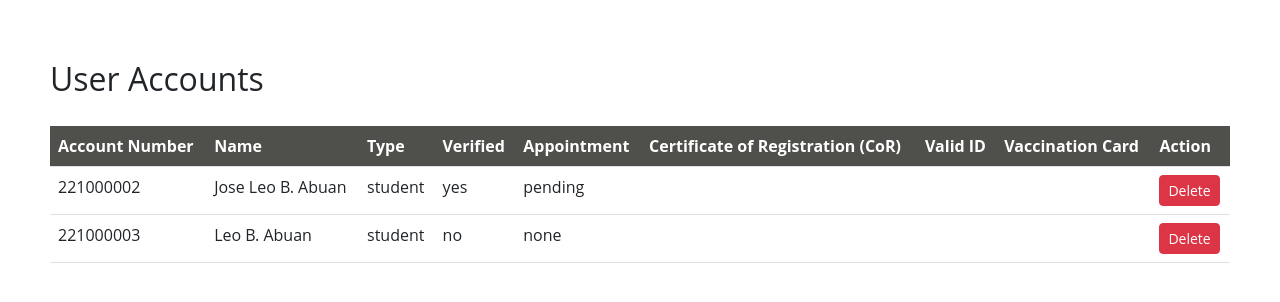
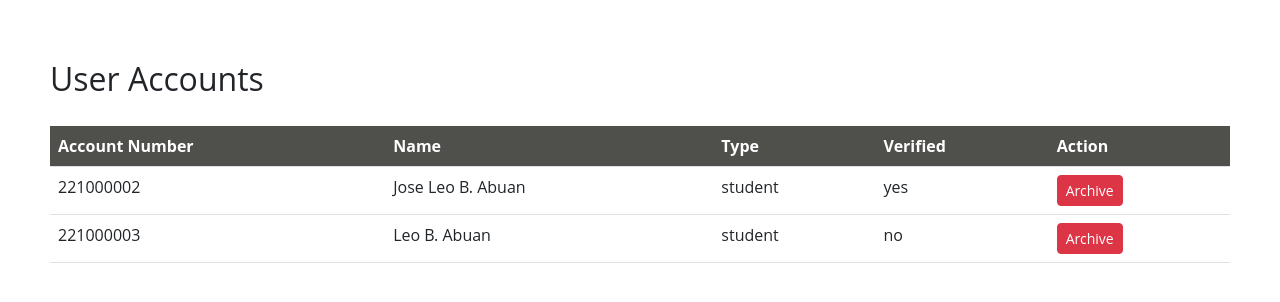
Before and after one commit to joseleoabuanjr/Gatepass, a PHP site: page /Gatepass/admin.php in a window 1280 px wide. Shown: the part 50-352 px from the top of the page. Run offline with PHP 8.4, Linux system fonts and the light colour scheme; data comes from the database, SQL or seed files in the repository.

Commit message:
intial commit

```diff
--- a/css/landingx.css
+++ b/css/landingx.css
@@ -4,7 +4,6 @@
 .msg{
     color: rgb(221, 5, 5);
 }
-
 .lgcontain--hidden{
     display: none;
 }
--- a/includes/profile.php
+++ b/includes/profile.php
@@ -36,5 +36,4 @@
 	else{
 		echo "<script>alert(Error)</script>";
 	}
-	print json_encode($type);
 ?>
--- a/includes/register.php
+++ b/includes/register.php
@@ -1,4 +1,4 @@
-<div class="studentcon" id="student1">
+<div class="studentcon--hidden" id="student1">
 	<div class="d-flex justify-content-center align-items-center" style="height: 100%;margin-bottom:60px;">
 		<form id="f1" method="post" action="function/toRegister.php?id=1" onsubmit="return tocheck1()" enctype="multipart/form-data" style="width: 400px; ">
 			<h1 style="margin-bottom: 20px;">Student registration</h1>
--- a/includes/table1.php
+++ b/includes/table1.php
@@ -10,10 +10,6 @@
                 <th>Name</th>
                 <th>Type</th>
                 <th>Verified</th>
-                <th>Appointment</th>
-                <th>Certificate of Registration (CoR)</th>
-                <th>Valid ID</th>
-                <th>Vaccination Card</th>
                 <th>Action</th>
             </tr>
         </thead>
@@ -42,70 +38,9 @@
                             <td>".$row["first"]." ".$row["middle"].". ".$row["last"]."</td>
                             <td>".$row["type"]."</td>
                             <td>".$row["verified"]."</td>
-                            <td>".$req."</td>
                     ");
-                if($row["type"] == "student"){
-                    if($cor == "" || NULL && $vax == "" || NULL){
-                        echo ("
-                            <td></td><td></td><td></td>
-                        ");
-                    }
-                    else{
-                        if($cor == "" || NULL && !($vax == "" || NULL) ){
-                            echo ("
-                                <td></td>
-                                <td></td>
-                                <td><a class='btn btn-secondary' href='viewvax.php?id=".$row["acc_no"]."'>View</a></td>
-                            ");
-                        }
-                        else if($vax == "" || NULL && !($cor== "" || NULL)){
-                            echo ("
-                                <td><a class='btn btn-secondary' href='viewcor.php?id=".$row["acc_no"]."'>View</a></td>
-                                <td></td>
-                                <td></td>
-                            ");
-                        }
-                        else{
-                            echo ("
-                                <td><a class='btn btn-secondary' href='viewcor.php?id=".$row["acc_no"]."'>View</a></td>
-                                <td></td>
-                                <td><a class='btn btn-secondary' href='viewvax.php?id=".$row["acc_no"]."'>View</a></td>
-                            ");
-                        }
-                    }
-                }
-                else if($row["type"] == "employee" || "visitor"){
-                    if($v_id == "" || NULL && $vax == "" || NULL){
-                        echo ("
-                            <td></td><td></td><td></td>
-                        ");
-                    }
-                    else{
-                        if($v_id == "" || NULL && !($vax == "" || NULL) ){
-                            echo ("
-                                <td></td>
-                                <td></td>
-                                <td><a class='btn btn-secondary' href='viewvax.php?id=".$row["acc_no"]."'>View</a></td>
-                            ");
-                        }
-                        else if($vax == "" || NULL && !($v_id == "" || NULL)){
-                            echo ("
-                                <td></td>
-                                <td><a class='btn btn-secondary' href='view_vid.php?id=".$row["acc_no"]."'>View</a></td>
-                                <td></td>
-                            ");
-                        }
-                        else{
-                            echo ("
-                                <td></td>
-                                <td><a class='btn btn-secondary' href='view_vid.php?id=".$row["acc_no"]."'>View</a></td>
-                                <td><a class='btn btn-secondary' href='viewvax.php?id=".$row["acc_no"]."'>View</a></td>
-                            ");
-                        }
-                    }
-                }
                 echo "<td>
-                        <a class='btn btn-danger btn-sm' href='function/toUserdel.php?id=".$row['acc_no']."'>Delete</a>
+                        <a class='btn btn-danger btn-sm' href='function/toUserdel.php?id=".$row['acc_no']."'>Archive</a>
                     </td>
                 </tr>";
 
--- a/includes/table2.php
+++ b/includes/table2.php
@@ -47,21 +47,21 @@
                             echo ("
                                 <td></td>
                                 <td></td>
-                                <td><a class='btn btn-secondary' href='viewvax.php?id=".$row["acc_no"]."'>View</a></td>
+                                <td><a class='btn btn-secondary' target='_blank' href='viewvax.php?id=".$row["acc_no"]."'>View</a></td>
                             ");
                         }
                         else if($vax == "" || NULL && !($cor== "" || NULL)){
                             echo ("
-                                <td><a class='btn btn-secondary' href='viewcor.php?id=".$row["acc_no"]."'>View</a></td>
+                                <td><a class='btn btn-secondary' target='_blank' href='viewcor.php?id=".$row["acc_no"]."'>View</a></td>
                                 <td></td>
                                 <td></td>
                             ");
                         }
                         else{
                             echo ("
-                                <td><a class='btn btn-secondary' href='viewcor.php?id=".$row["acc_no"]."'>View</a></td>
+                                <td><a class='btn btn-secondary' target='_blank' href='viewcor.php?id=".$row["acc_no"]."'>View</a></td>
                                 <td></td>
-                                <td><a class='btn btn-secondary' href='viewvax.php?id=".$row["acc_no"]."'>View</a></td>
+                                <td><a class='btn btn-secondary' target='_blank' href='viewvax.php?id=".$row["acc_no"]."'>View</a></td>
                             ");
                         }
                     }
@@ -77,28 +77,28 @@
                             echo ("
                                 <td></td>
                                 <td></td>
-                                <td><a class='btn btn-secondary' href='viewvax.php?id=".$row["acc_no"]."'>View</a></td>
+                                <td><a class='btn btn-secondary' target='_blank' href='viewvax.php?id=".$row["acc_no"]."'>View</a></td>
                             ");
                         }
                         else if($vax == "" || NULL && !($v_id == "" || NULL)){
                             echo ("
                                 <td></td>
-                                <td><a class='btn btn-secondary' href='view_vid.php?id=".$row["acc_no"]."'>View</a></td>
+                                <td><a class='btn btn-secondary' target='_blank' href='view_vid.php?id=".$row["acc_no"]."'>View</a></td>
                                 <td></td>
                             ");
                         }
                         else{
                             echo ("
                                 <td></td>
-                                <td><a class='btn btn-secondary' href='view_vid.php?id=".$row["acc_no"]."'>View</a></td>
-                                <td><a class='btn btn-secondary' href='viewvax.php?id=".$row["acc_no"]."'>View</a></td>
+                                <td><a class='btn btn-secondary' target='_blank' href='view_vid.php?id=".$row["acc_no"]."'>View</a></td>
+                                <td><a class='btn btn-secondary' target='_blank' href='viewvax.php?id=".$row["acc_no"]."'>View</a></td>
                             ");
                         }
                     }
                 }
                 echo "<td>
                         <a class='btn btn-primary btn-sm' href='function/tofv_Approve.php?id=".$row['acc_no']."'>Approve</a>
-                        <a class='btn btn-danger btn-sm' href='function/tofv_Denied.php?id=".$row['acc_no']."'>Denied</a>
+                        <a class='btn btn-danger btn-sm' href='function/tofv_Denied.php?id=".$row['acc_no']."'>Deny</a>
                     </td>
                 </tr>";
 
--- a/landing-page.php
+++ b/landing-page.php
@@ -43,7 +43,7 @@
     </div>
 
 
-    <div class="regcontain" id="register1">
+    <div class="regcontain--hidden" id="register1">
         <div class="actionBtn">
             <div class="actionBtns">
                 <button class="actionBtn studentBtn" id="studentBtn"> STUDENT</button>
--- a/view_vid.php
+++ b/view_vid.php
@@ -18,7 +18,7 @@ if (mysqli_num_rows($result) > 0)
 			header("refresh: 2; url=index.php");
 		}
 		else{
-			echo '<embed type="application/pdf" src="files/'.$vid.'" width="100%" height="100%">'; //eto pag display nung PDF galing SQL
+			echo '<embed type="application/pdf" target="_blank" src="files/'.$vid.'" width="100%" height="100%">'; //eto pag display nung PDF galing SQL
 		}
     }
 }
--- a/viewcor.php
+++ b/viewcor.php
@@ -17,7 +17,7 @@ if (mysqli_num_rows($result) == 1)
 			header("refresh: 2; url=index.php");
 		}
 		else{
-			echo '<embed type="application/pdf" src="files/'.$cor.'" width="100%" height="100%">'; //eto pag display nung PDF galing SQL
+			echo '<embed type="application/pdf" target="_blank"  src="files/'.$cor.'" width="100%" height="100%">'; //eto pag display nung PDF galing SQL
 		}
 
     }
--- a/viewvax.php
+++ b/viewvax.php
@@ -18,7 +18,7 @@ if (mysqli_num_rows($result) == 1)
 			header("refresh: 2; url=index.php");
 		}
 		else{
-			echo '<embed type="application/pdf" src="files/'.$vax.'" width="100%" height="100%">'; //eto pag display nung PDF galing SQL
+			echo '<embed type="application/pdf" target="_blank" src="files/'.$vax.'" width="100%" height="100%">'; //eto pag display nung PDF galing SQL
 		}
     }
 }
```
Also changed, not shown: function/toUpdate1.php (+7 -3 lines), includes/dashboard1.php (+5 -5 lines), js/mainScript-1.js (+8 -17 lines), Images/2019114969.png (added), Images/2019115041.png (added), files/vaccineleo.jpg (added), js/profilebtn2.js (added), resources/vaccineleo.jpg (added).
